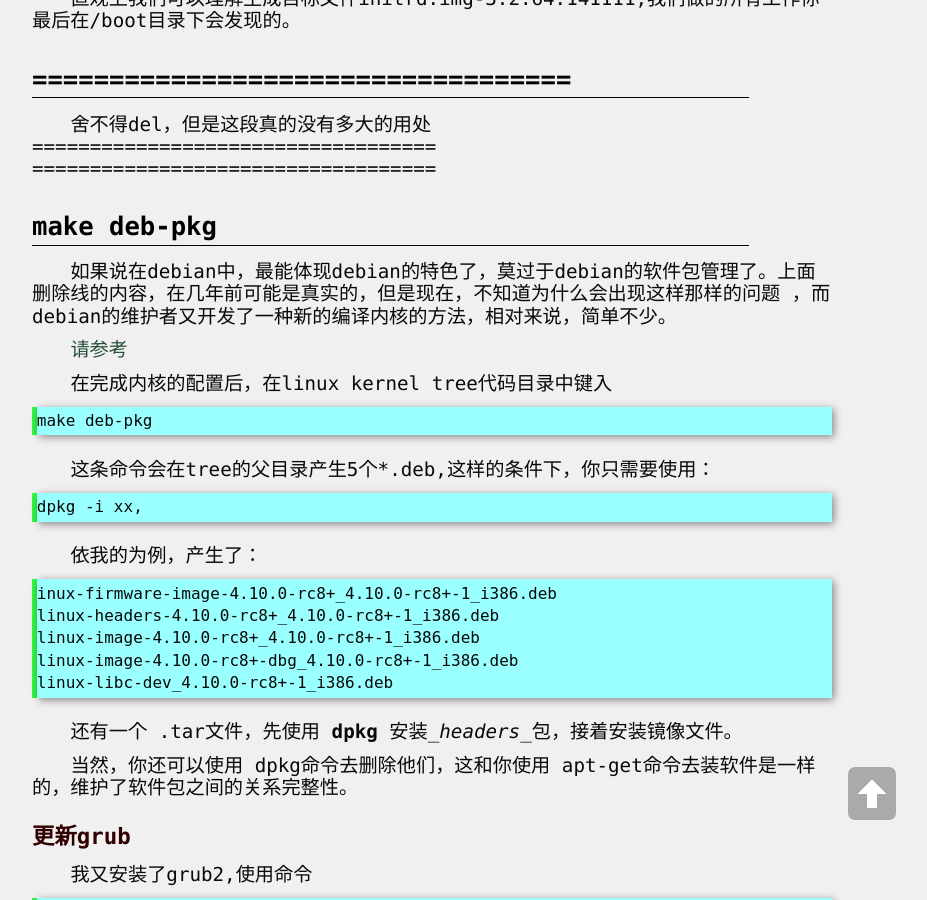
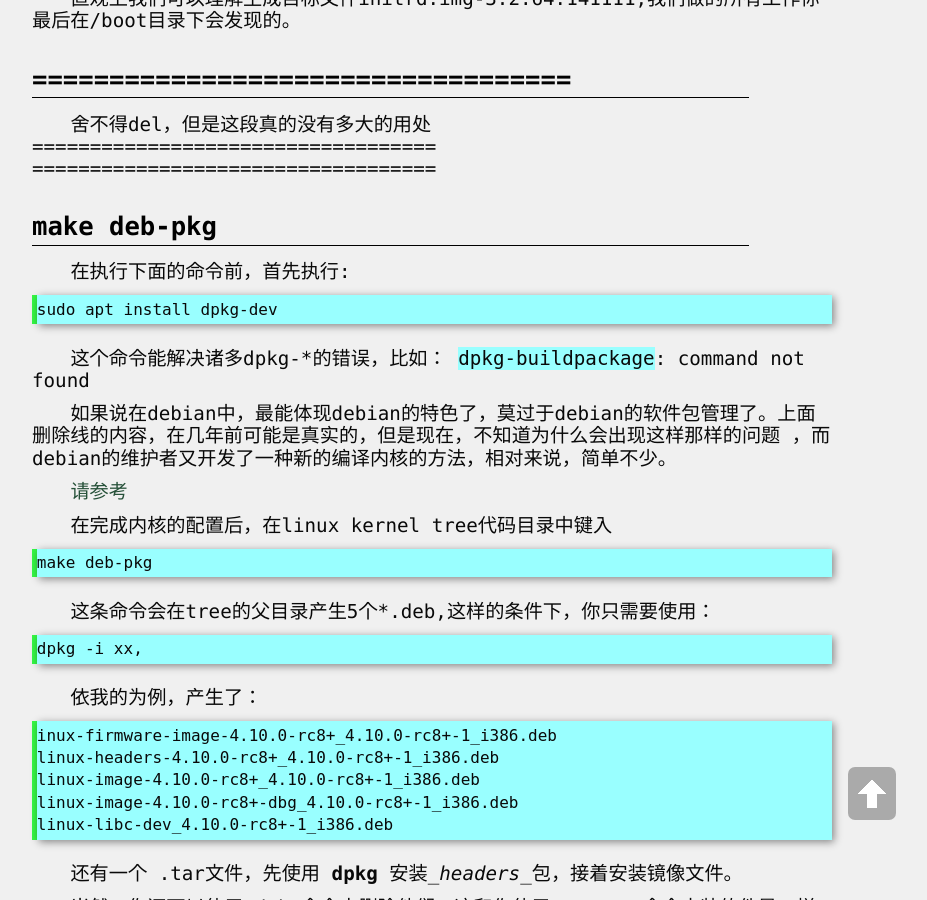
Before and after one commit to yuzibo/yuzibo.github.io, a Jekyll site: the page built from _posts/2014-11-11-DebianBuildKernel.md, in a window 1280 px wide and 900 px high, scrolled down 3327 px. Shown: the whole window, without its empty margins (208-1135 px from the left). Built offline with Jekyll 4.4.1, drawn with Linux system fonts in a browser that asks for light colours; comment, search, counter and statistics services are not loaded.

Commit message:
update make deb-pkg
Signed-off-by: yuzibo <yuzibode@126.com>

```diff
--- a/_posts/2014-11-11-DebianBuildKernel.md
+++ b/_posts/2014-11-11-DebianBuildKernel.md
@@ -120,6 +120,12 @@ kernel-image-(kernel-version)(--append-to-version)_(--version)_(architecture).de
 
 # make deb-pkg
 
+在执行下面的命令前，首先执行:
+
+	sudo apt install dpkg-dev
+
+这个命令能解决诸多dpkg-*的错误，比如： `dpkg-buildpackage`: command not found
+
 如果说在debian中，最能体现debian的特色了，莫过于debian的软件包管理了。上面删除线的内容，在几年前可能是真实的，但是现在，不知道为什么会出现这样那样的问题
 ，而debian的维护者又开发了一种新的编译内核的方法，相对来说，简单不少。
 
```
